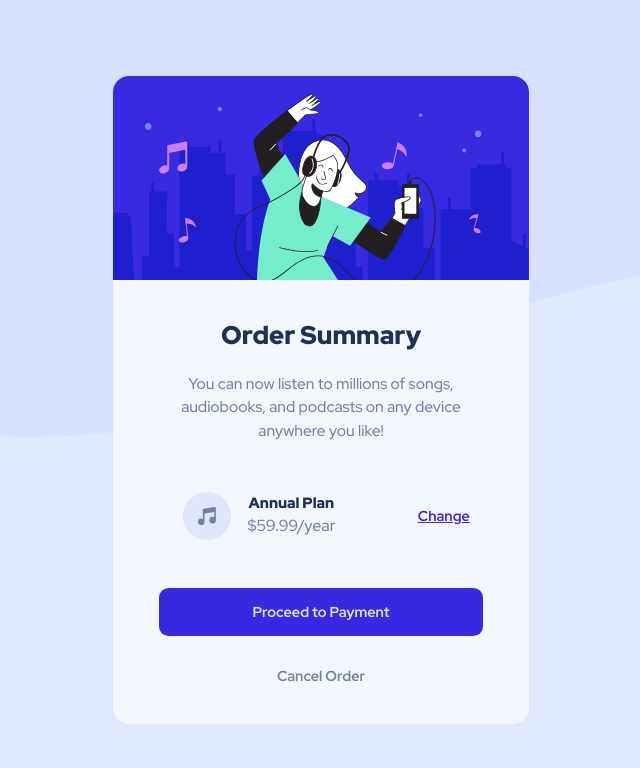
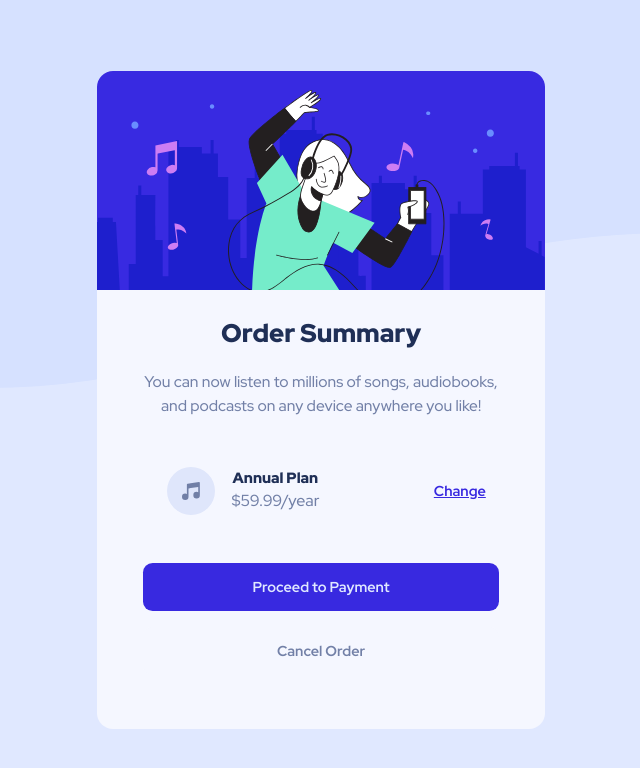
Before and after one commit to matiasroj0/order-summary-component-main, a plain HTML site: page index.html in a window 1280 px wide. Shown: the whole page, without its empty margins (319-959 px from the left). Drawn offline with Linux system fonts and the light colour scheme.

Commit message:
fix background

```diff
--- a/style.css
+++ b/style.css
@@ -26,6 +26,7 @@ body {
     font-family: 'Red Hat Display', sans-serif;
     background-image: url(./images/pattern-background-desktop.svg);
     background-repeat: no-repeat;
+    background-size: contain;
     background-color: var(--pale-blue);
     display: flex;
     justify-content: center;
@@ -55,7 +56,7 @@ p, h1, h2, h3, h4, h5, h6 {
     display: grid;
     grid-template-rows: 1fr 2fr;
     border-radius: 1rem;
-    max-width: 26rem;
+    max-width: 28rem;
 }
 
 .illustration {
```
